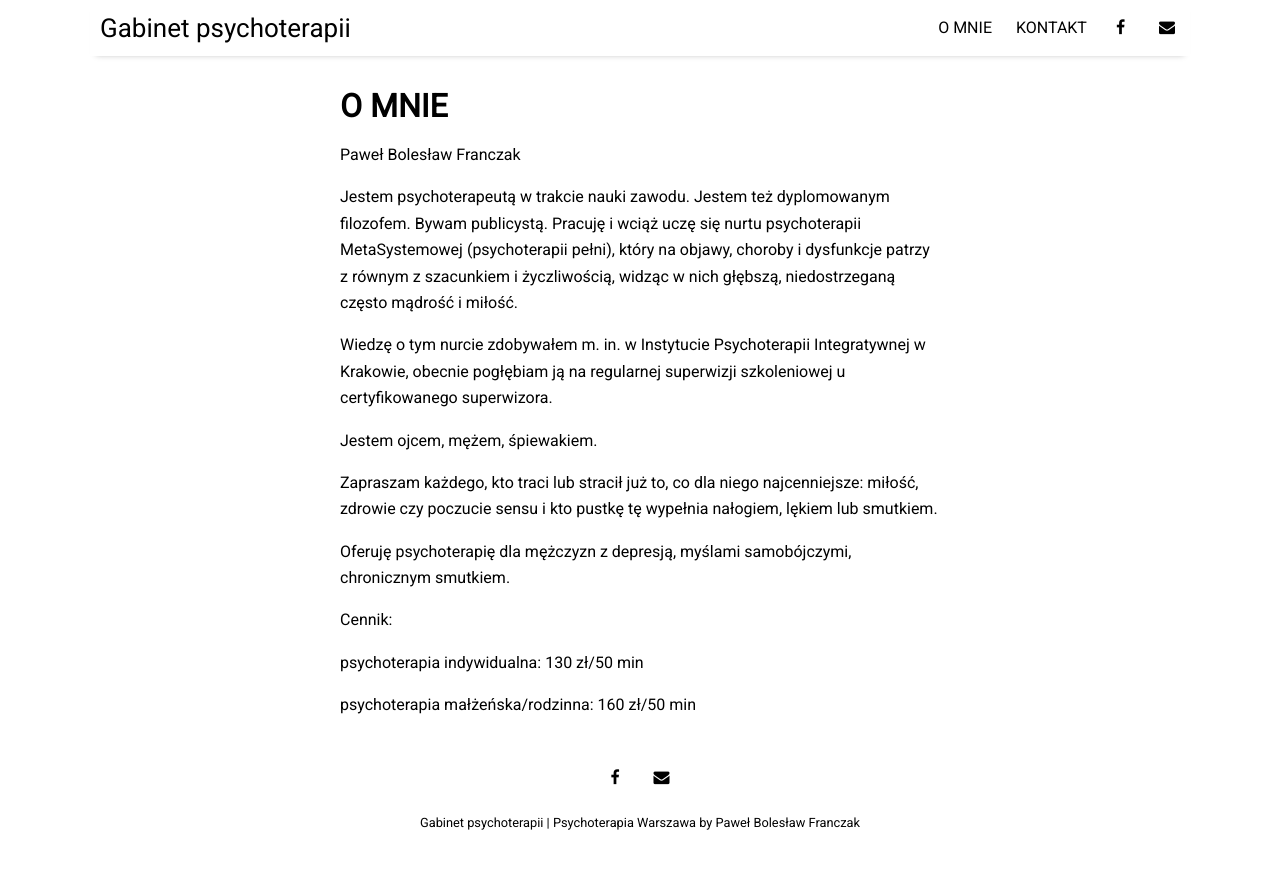
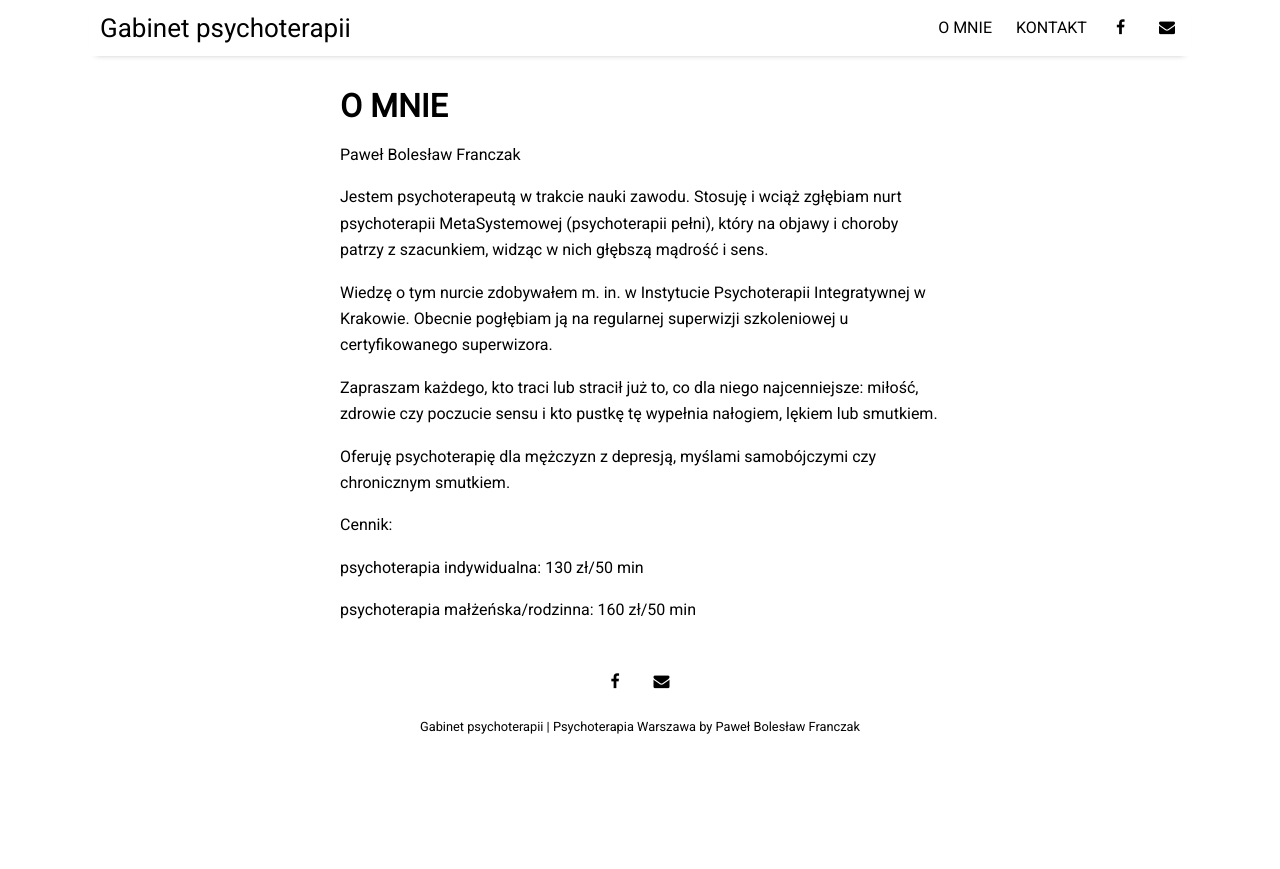
Before and after one commit to kmmolska/kmmolska.github.io, a Jekyll site: the page built from pages/about.md, in a window 1280 px wide. Shown: the top 869 px of the page. Built offline with Jekyll 4.4.1, drawn with Linux system fonts in a browser that asks for light colours; nearby versions of some CDN libraries.

Commit message:
Update about.md

```diff
--- a/pages/about.md
+++ b/pages/about.md
@@ -5,16 +5,14 @@ title: O MNIE
 
 Paweł Bolesław Franczak
 
-Jestem psychoterapeutą w trakcie nauki zawodu. Jestem też dyplomowanym filozofem. Bywam publicystą.
-Pracuję i wciąż uczę się nurtu psychoterapii MetaSystemowej (psychoterapii pełni), który na objawy, choroby i dysfunkcje patrzy z równym z szacunkiem i życzliwością, widząc w nich głębszą, niedostrzeganą często mądrość i miłość.
+Jestem psychoterapeutą w trakcie nauki zawodu.
+Stosuję i wciąż zgłębiam nurt psychoterapii MetaSystemowej (psychoterapii pełni), który na objawy i choroby  patrzy z szacunkiem, widząc w nich głębszą mądrość i sens.
 
-Wiedzę o tym nurcie zdobywałem m. in. w Instytucie Psychoterapii Integratywnej w Krakowie, obecnie pogłębiam ją na regularnej superwizji szkoleniowej u certyfikowanego superwizora.
-
-Jestem ojcem, mężem, śpiewakiem.
+Wiedzę o tym nurcie zdobywałem m. in. w Instytucie Psychoterapii Integratywnej w Krakowie. Obecnie pogłębiam ją na regularnej superwizji szkoleniowej u certyfikowanego superwizora.
 
 Zapraszam każdego, kto traci lub stracił już to, co dla niego najcenniejsze: miłość, zdrowie czy poczucie sensu i kto pustkę tę wypełnia nałogiem, lękiem lub smutkiem.
 
-Oferuję psychoterapię dla mężczyzn z depresją, myślami samobójczymi, chronicznym smutkiem.
+Oferuję psychoterapię dla mężczyzn z depresją, myślami samobójczymi czy chronicznym smutkiem.
 
 
 Cennik:
```
